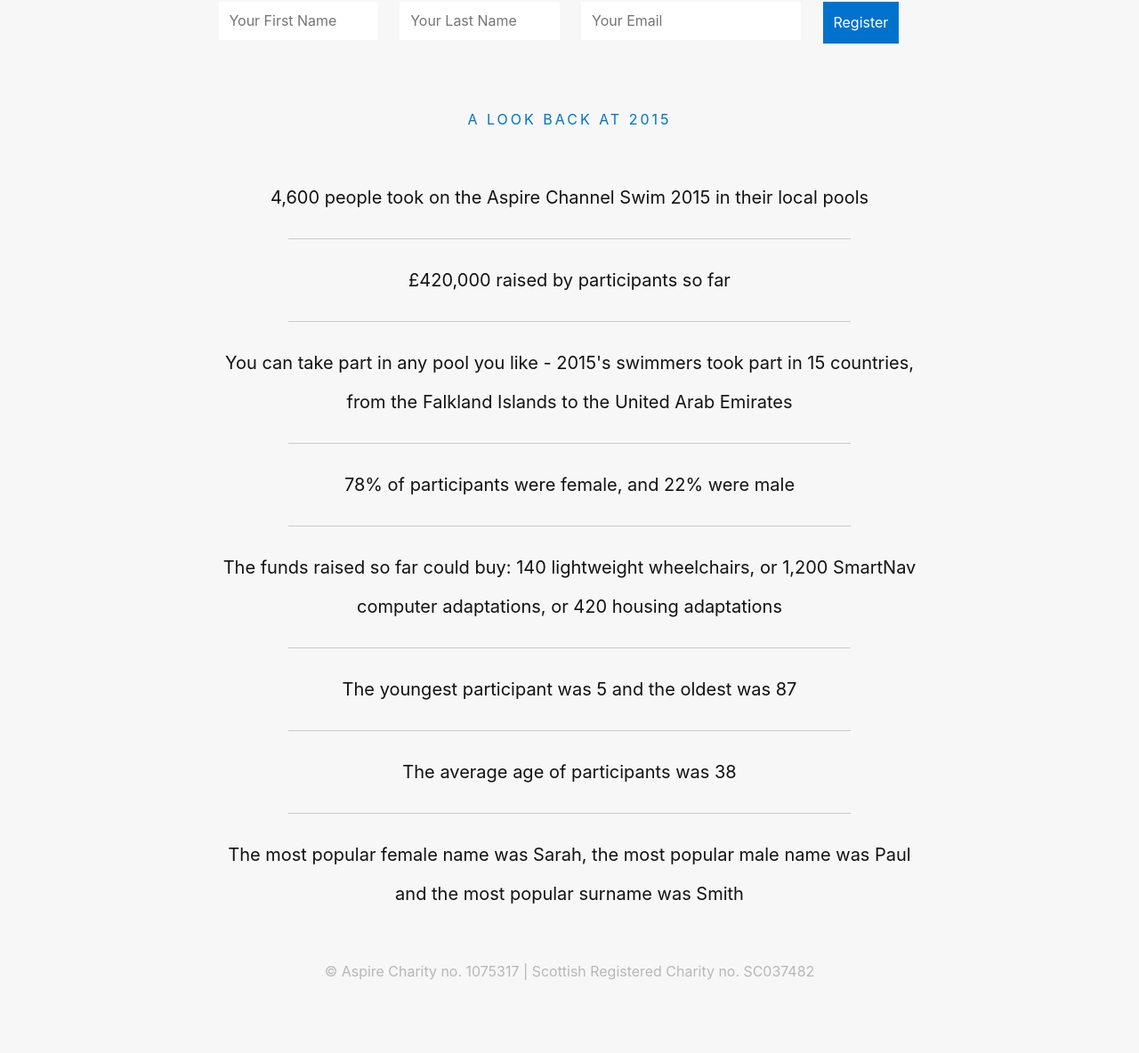
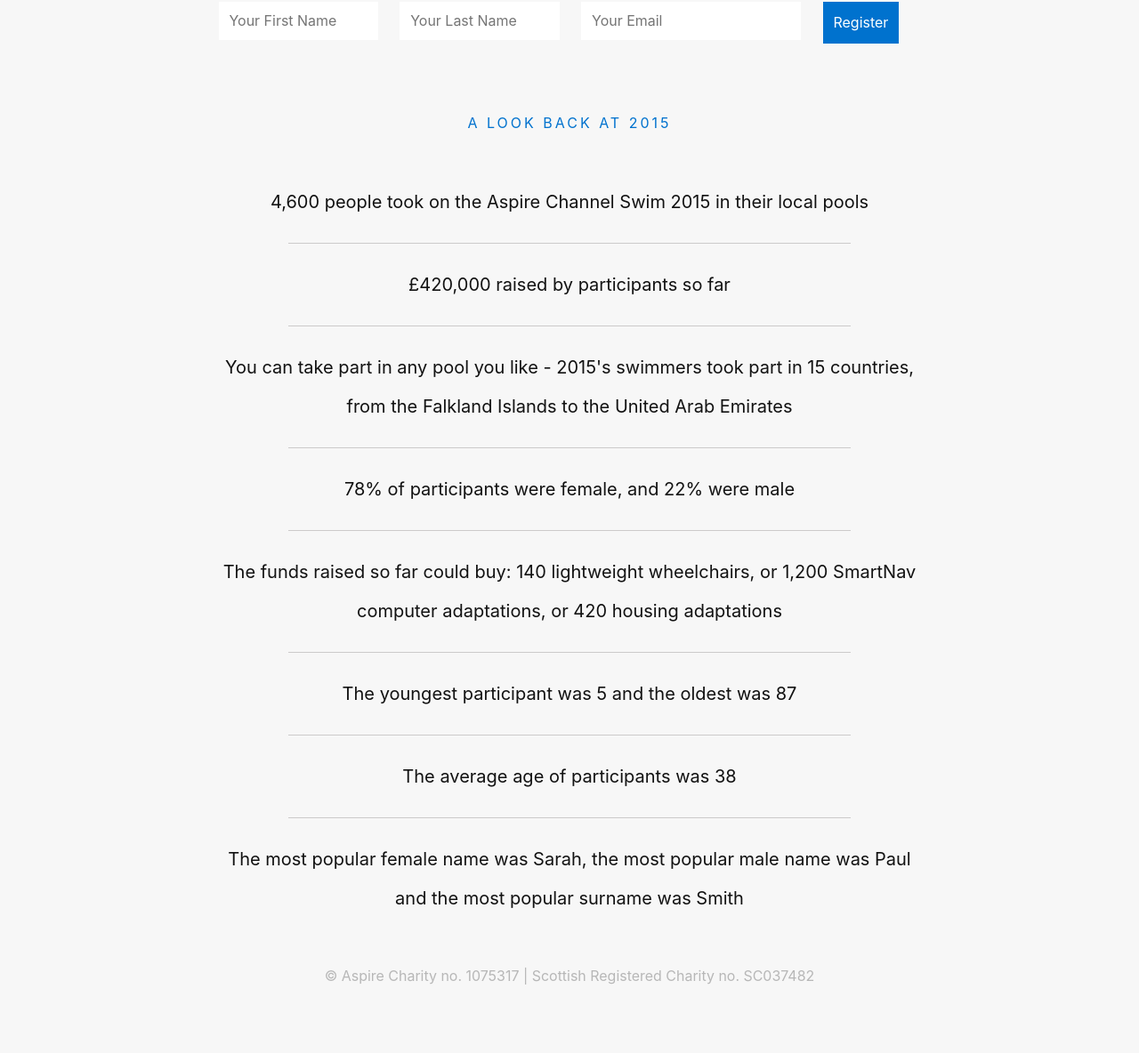
Before and after one commit to big-cat/aspire, a Jekyll site: the page built from index.html, in a window 1280 px wide. Shown: the part 800-1984 px from the top of the page at 89% size. Built offline with Jekyll 4.4.1, drawn with Linux system fonts in a browser that asks for light colours.

Commit message:
additions

```diff
--- a/_includes/content.html
+++ b/_includes/content.html
@@ -21,7 +21,7 @@
             <div class="layout__item width--12-of-12 width--4-of-12@m m-b">
             <input type="email" name="email" placeholder="Your Email">
             </div>
-            <div class="layout__item width--12-of-12 width--2-of-12@m">
+            <div class="layout__item width--12-of-12 width--2-of-12@m m-b">
             <button type="submit">Register</button>
             </div>
             </div>
```
Also changed, not shown: 2 other files.
